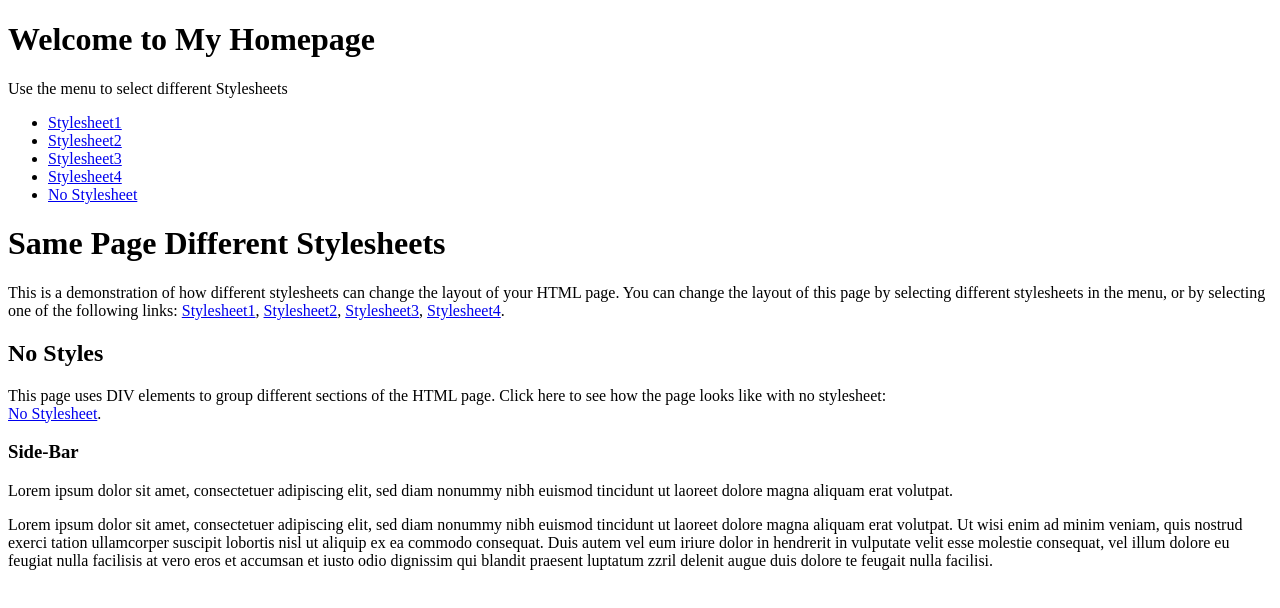
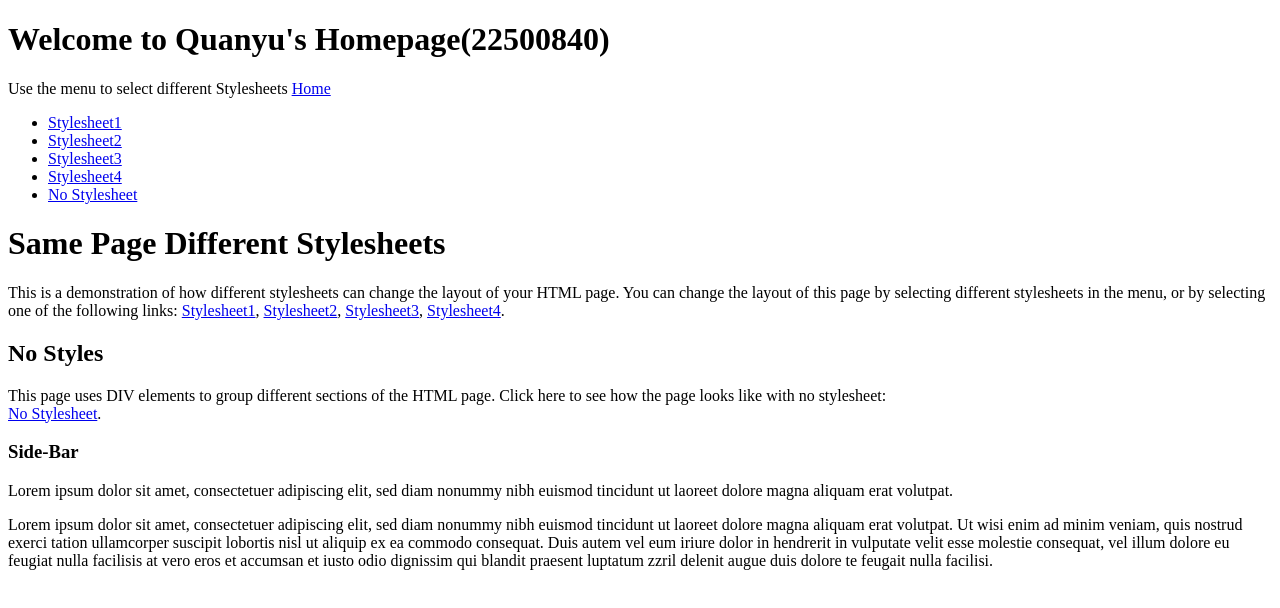
Before and after one commit to Pha1ae/2026OSS-assign02, a plain HTML site: page nostyle.html in a window 1280 px wide. Drawn offline with Linux system fonts and the light colour scheme.

Commit message:
add index

```diff
--- a/nostyle.html
+++ b/nostyle.html
@@ -9,8 +9,8 @@
 
 <body>
     <header class="box">
-        <h1>Welcome to My Homepage</h1>
-        <p class="top">Use the menu to select different Stylesheets</p>
+        <h1>Welcome to Quanyu's Homepage(22500840)</h1>
+        <p class="top">Use the menu to select different Stylesheets <a href="index.html">Home</a></p>
     </header>
 
     <div class="layout">
```
Also changed, not shown: index.html (added, +5 -0 lines), style1.html (+2 -2 lines), style2.html (+2 -2 lines), 1 other file.
